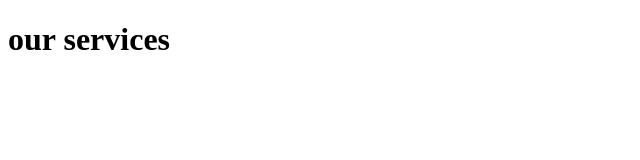
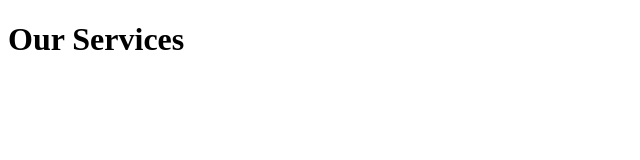
Before and after one commit to chrisgauthier742018/elektrus_basic_website_one, a plain HTML site: page services.html in a window 1280 px wide. Shown: the full height of the page, 0-640 px from the left. Drawn offline with Linux system fonts and the light colour scheme.

Commit message:
Fixed caps in services.html page

```diff
--- a/services.html
+++ b/services.html
@@ -6,6 +6,6 @@
     <title>Document</title>
   </head>
   <body>
-    <h1>our services</h1>
+    <h1>Our Services</h1>
   </body>
 </html>
```
